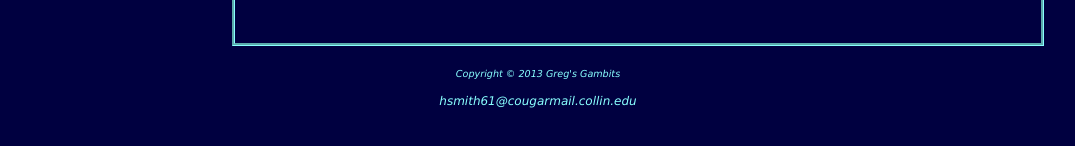
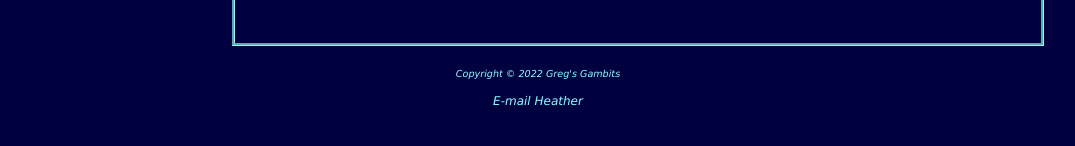
Before and after one commit to hnxs/GregsGambitsJS, a plain HTML site: page play_games.html in a window 1280 px wide. Shown: the part 440-586 px from the top of the page, without its empty margins (102-1177 px from the left). Drawn offline with Linux system fonts and the light colour scheme.

Commit message:
Update play_games.html

```diff
--- a/play_games.html
+++ b/play_games.html
@@ -3,6 +3,15 @@
 <head>
 <title>Greg's Gambits | Greg's Tales</title>
 <meta  charset="utf-8" />
+ <!--
+  ********************************
+  *                              *
+  * author: Heather N. Smith     *
+  * date: January 2019           *
+  * Intermediate Web Programming *
+  *                              *
+  ********************************
+-->
 <meta name="author" content="Heather N. Smith"/>
 <meta name="date" content="Spring 2019">
 <link href="greg.css" rel="stylesheet" type="text/css" />
@@ -40,8 +49,8 @@
 </table>
 <p>&nbsp;</p>
 </div>
-<div id="footer">Copyright &copy; 2013 Greg's Gambits<br />
-<a href="mailto:hsmith61@cougarmail.collin.edu">hsmith61@cougarmail.collin.edu</a></div>
+<div id="footer">Copyright &copy; 2022 Greg's Gambits<br />
+<a href="mailto:hsmith61@collin.edu">E-mail Heather</a></div>
 </div>
 </body>
 </html>
```
